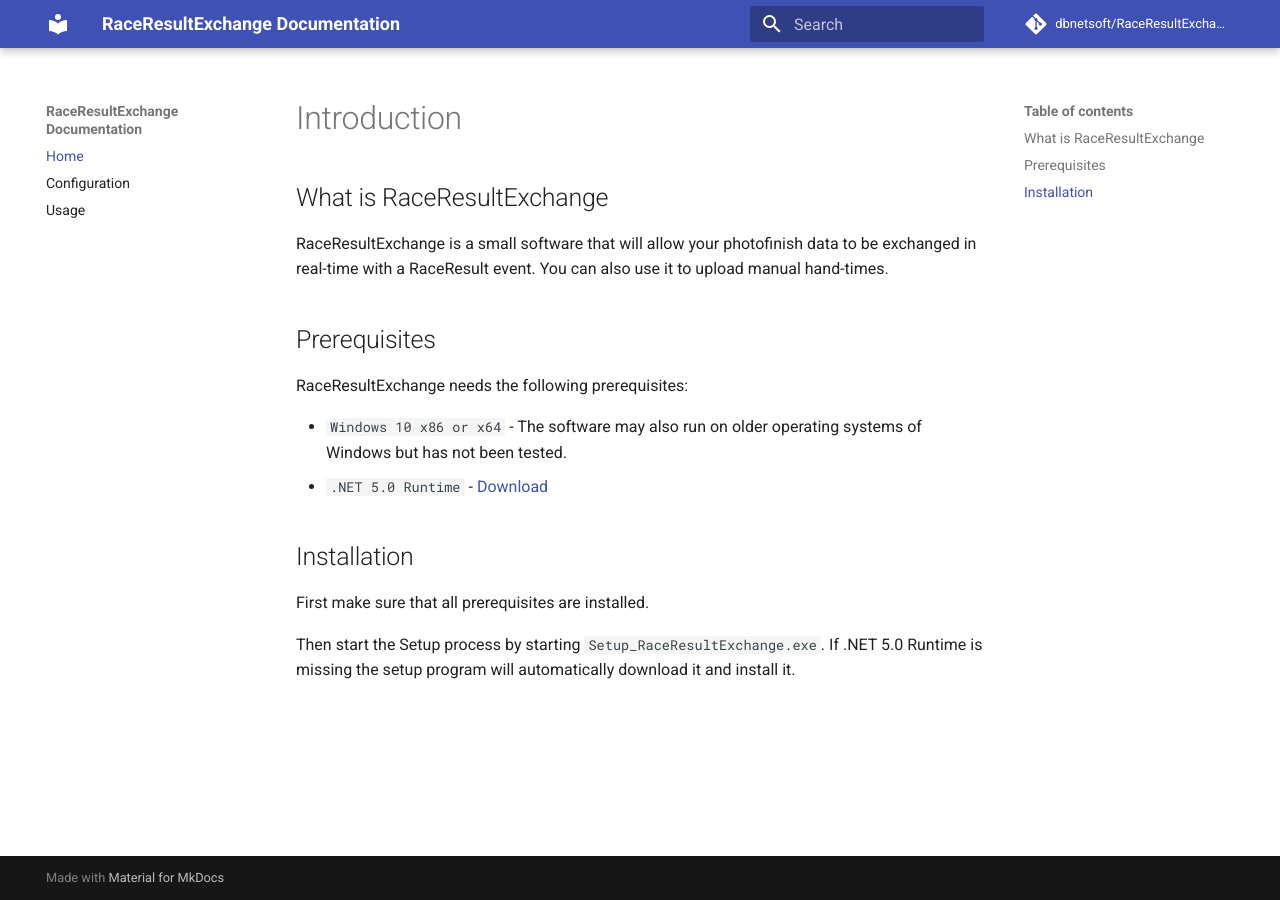
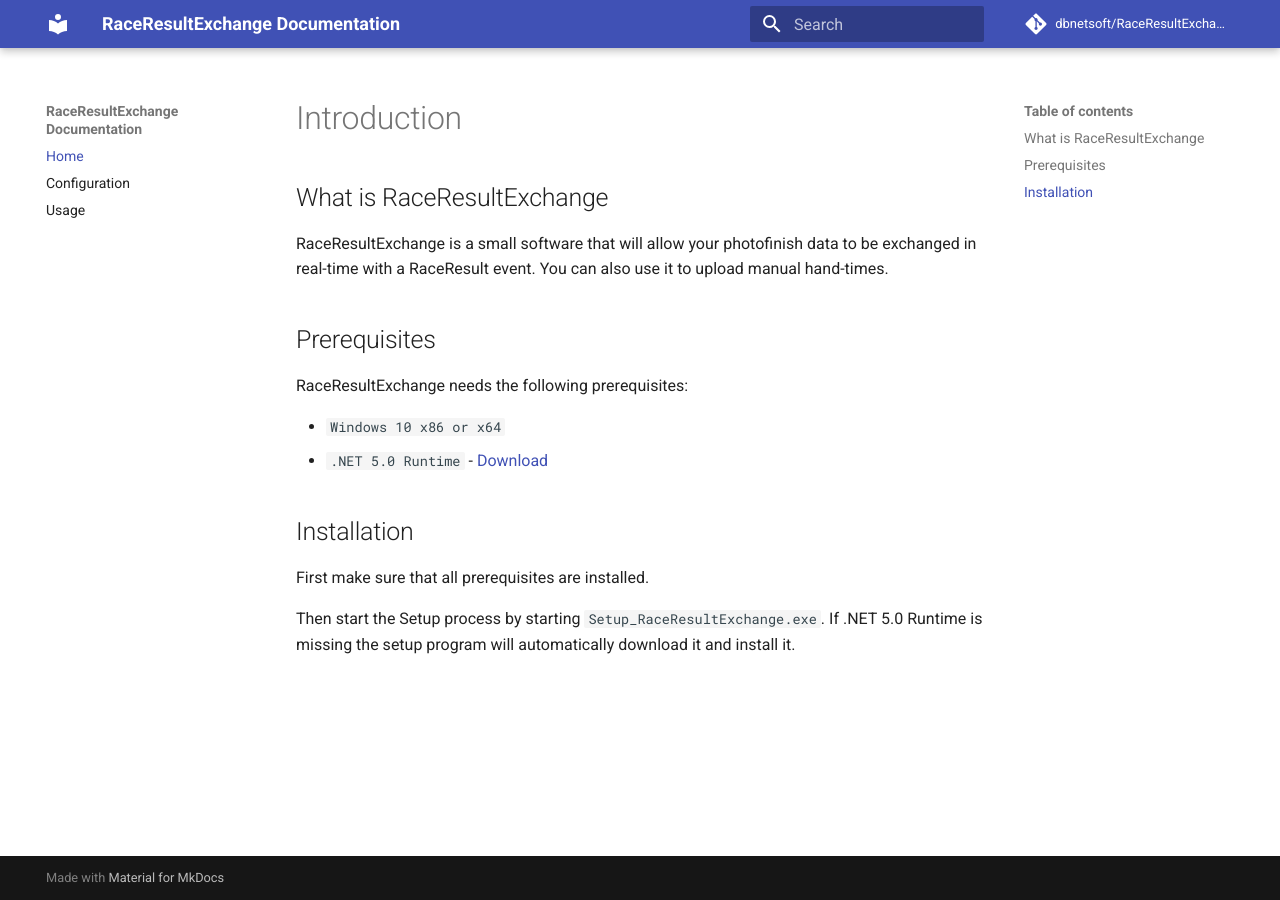
Before and after one commit to dbnetsoft/RaceResultExchangeDocumentation, an MkDocs documentation site: the page built from docs/index.md, in a window 1280 px wide. Built offline with MkDocs 1.6.1 and Material for MkDocs 9.7.7, drawn with Linux system fonts in a browser that asks for light colours; comment, search, counter and statistics services are not loaded.

Commit message:
Update index.md

```diff
--- a/docs/index.md
+++ b/docs/index.md
@@ -8,7 +8,7 @@
 
 RaceResultExchange needs the following prerequisites:
 
-* `Windows 10 x86 or x64` - The software may also run on older operating systems of Windows but has not been tested.
+* `Windows 10 x86 or x64`
 * `.NET 5.0 Runtime` - [Download](https://dotnet.microsoft.com/download/dotnet/current/runtime)
 
 ## Installation
```
